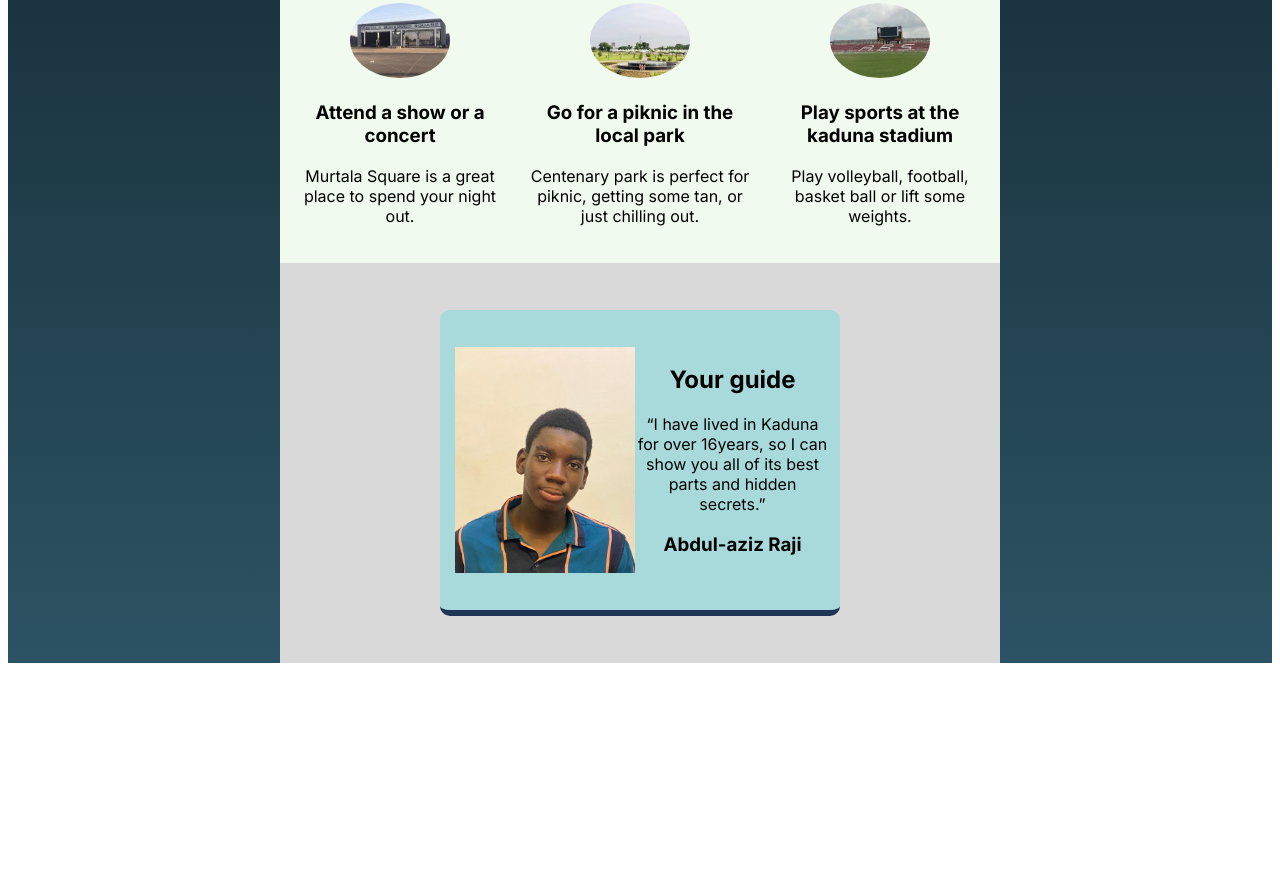
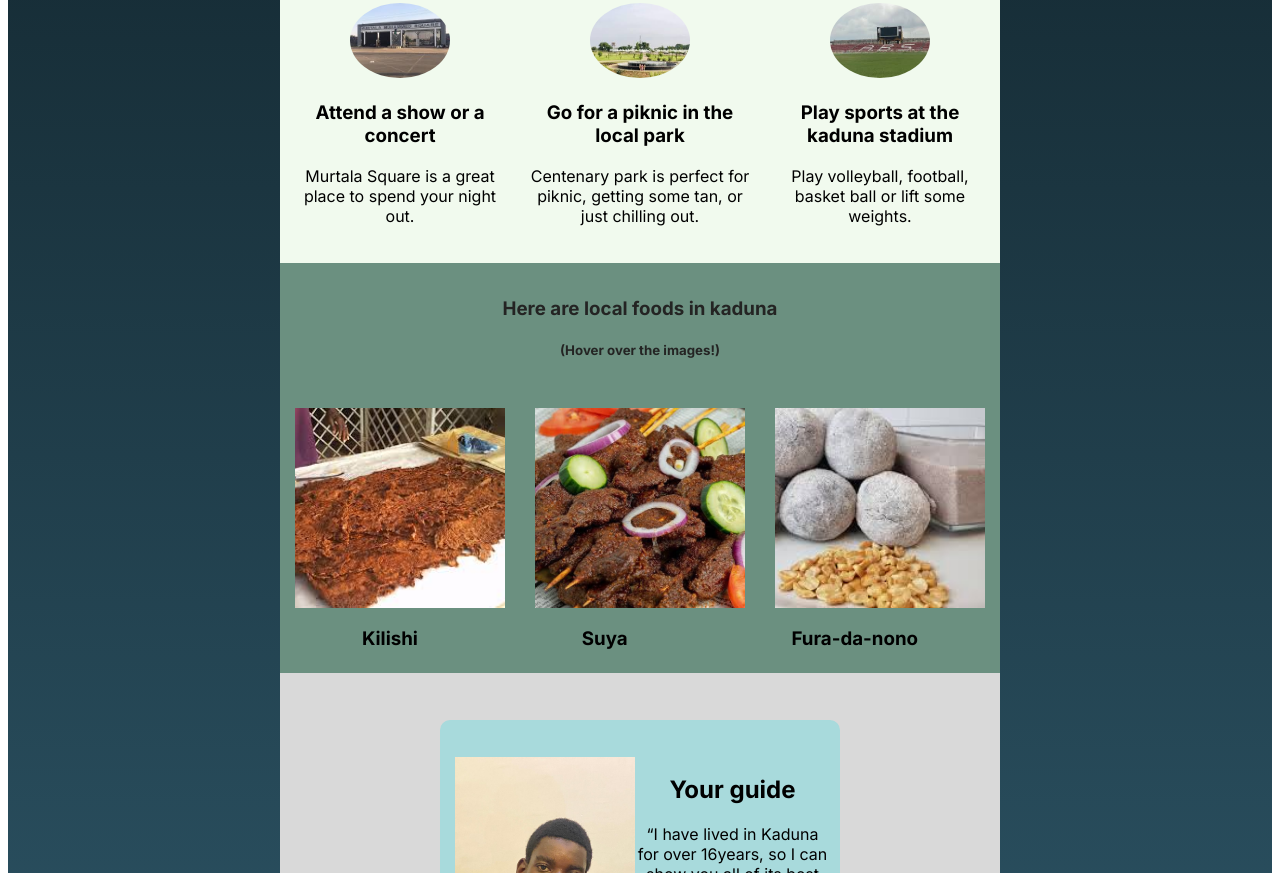
Before and after one commit to grainy2/Home-page-website-solo-project-, a plain HTML site: page index.html in a window 1280 px wide. Shown: the part 438-1311 px from the top of the page. Before the commit the page ends 1109 px from the top, so only its background shows below. Drawn offline with Linux system fonts and the light colour scheme; a web font is replaced by a local one.

Commit message:
New-commit

```diff
--- a/index.html
+++ b/index.html
@@ -40,14 +40,20 @@
 
 
         <!-- additional section -->
-        <!-- <div class="adt-section">
-            <h3>Hover over the images!</h3>
+        <div class="adt-section">
+            <h3 id="local">Here are local foods in kaduna</h3>
+            <h5 id="oya">(Hover over the images!)</h5>
             <div class="hover-sec">
-                <div  id="kilishi"></div>
-                <div  id="suya"></div>
-                <div  id="Fura-da-nono"></div>
+                <div class="food" id="kilishi"></div>
+                <div class="food" id="suya"></div>
+                <div class="food" id="fura-da-nono"></div>
             </div>
-        </div> -->
+            <div id="name">
+                <h3>Kilishi</h3>
+                <h3>Suya</h3>
+                <h3>Fura-da-nono</h3>
+            </div>
+        </div>
 
 
         <div id="wrapper">
--- a/style.css
+++ b/style.css
@@ -90,39 +90,79 @@ h1{
 
 /* Additional section */
 .adt-section{
-    border: 2px solid black;
-    margin: 20px 0 20px 0;
+    background-color: #6b9080 ;
     width: 720px;
-    height: 400px;
+    height: 380px;
+    padding: 15px 0 15px 0;
+}
+
+#oya{
+    margin-bottom:  0 50px 0;
+    color: #242423;
+}
+
+#local{
+    color: #242423;
+    margin-bottom: 10px;
 }
 
 
-/* #kilishi{
+
+.hover-sec{
+    margin-top: 50px;
+    display: flex;
+    justify-content: space-around;
+}
+
+.food{
+    width: 210px;
+    height: 200px;
+}
+
+ #kilishi{
     background-image: url("imagess/kilishi.jpeg");
-} */
+    background-size: cover;
+    background-position: center;
+}
 
- /* #suya{
+ #kilishi:hover{
+
+    background-image:url("imagess/Kilishi-txt.png") ;
+     background-size: cover;
+     background-position: center;
+
+}
+
+#suya{
     background-image: url("imagess/Suya.jpeg");
-} */
+    background-size: cover;
+    background-position: center;
 
-/* #fura-da-nono{
-    background-image:url("imagess/fura-da-nono.jpeg") ; } */
+}
 
-/* hover */
+#suya:hover{
+    background-image:url("imagess/suya-txt.png") ;
+    background-size: cover;
+    background-position: center;
+}
 
-/* #kilishi:hover{
-    background-image:url("imagess/Kilishi-txt.png") ;
-} */
+#fura-da-nono{
+    background-image:url("imagess/fura-da-nono.jpeg") ;
+    background-size: cover;
+    background-position: center;
+}
 
+#fura-da-nono:hover{
+    background-image: url("imagess/Fura-txt.png");
+    background-size: cover;
+    background-position: center;
+}
 
-/* #suya:hover{
-    background-image:url("imagess/suya-txt.png") ;
-} */
+#name{
+    display: flex;
+    justify-content: space-around;
 
-/* #fura-da-nono:hover{
-    background-image: url("imagess/Fura-txt.png");
-}  */
-
+}
 
 
 /* End */
```
Also changed, not shown: imagess/download.jpeg (renamed from imagess/fura da nono.jpeg), imagess/fura-da-nono.jpeg (added).
